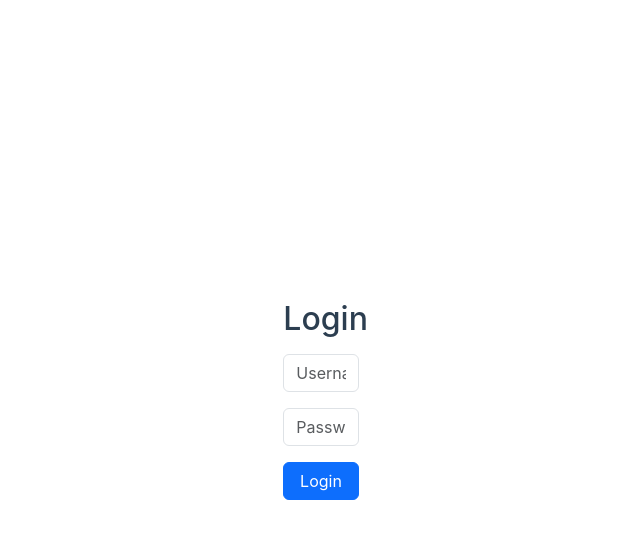
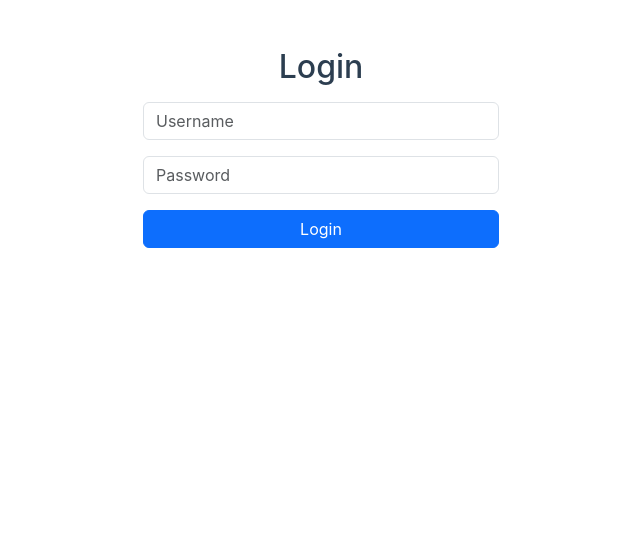
Before and after one commit to yahyabakleh12/ticketinterface, a Vue app: page / in a window 1280 px wide. Shown: the top 538 px of the page, without its empty margins (319-959 px from the left). Built offline with nearby package versions, Linux system fonts and the light colour scheme.

Commit message:
style: make layout full width and sticky sidebar

```diff
--- a/src/assets/main.css
+++ b/src/assets/main.css
@@ -1,9 +1,9 @@
 @import './base.css';
 
 #app {
-  max-width: 1280px;
-  margin: 0 auto;
-  padding: 2rem;
+  width: 100%;
+  margin: 0;
+  padding: 0;
   font-weight: normal;
 }
 
@@ -23,13 +23,12 @@ a,
 
 @media (min-width: 1024px) {
   body {
-    display: flex;
-    place-items: center;
+    display: block;
   }
 
   #app {
-    display: flex;
-    padding: 0 2rem;
+    display: block;
+    padding: 0;
   }
 }
 
@@ -38,8 +37,18 @@ a,
 }
 
 .sidebar {
-  width: 200px;
+  width: 220px;
   padding-right: 1rem;
+  position: fixed;
+  top: 0;
+  left: 0;
+  bottom: 0;
+  height: 100vh;
+  overflow-y: auto;
+}
+
+.main {
+  margin-left: 220px;
 }
 
 .content {
--- a/src/components/Sidebar.vue
+++ b/src/components/Sidebar.vue
@@ -16,7 +16,7 @@ function logout() {
 </script>
 
 <template>
-  <aside class="sidebar bg-dark text-white p-3 h-100">
+  <aside class="sidebar bg-dark text-white p-3">
     <h2 class="h5">On Street Parking</h2>
     <ul class="list-unstyled mt-3">
       <li class="title fw-bold mb-2">On Street Parking</li>
--- a/src/views/tickets.css
+++ b/src/views/tickets.css
@@ -8,7 +8,12 @@
   color: #fff;
   padding: 1rem;
   overflow-y: auto;
-  min-height: 100%;
+  position: fixed;
+  top: 0;
+  left: 0;
+  bottom: 0;
+  width: 220px;
+  height: 100vh;
 }
 .sidebar ul {
   list-style: none;
@@ -34,6 +39,7 @@
   flex: 1;
   display: flex;
   flex-direction: column;
+  margin-left: 220px;
 }
 .header-bar {
   display: flex;
```
